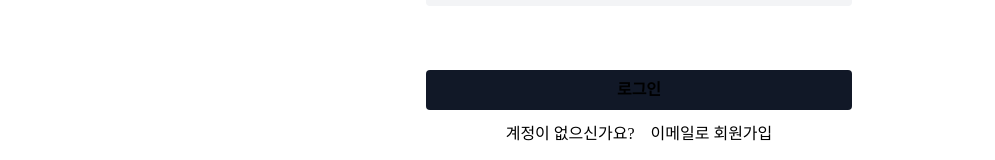
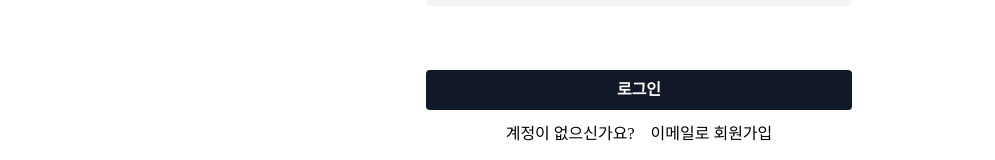
Before and after one commit to subinsad/KDT_FE_MINI_Team2, a React (Vite) app: page /signin in a window 1280 px wide. Shown: the part 326-486 px from the top of the page, without its empty margins (1-996 px from the left). Built offline with nearby package versions, Linux system fonts and the light colour scheme.

Commit message:
style : 색추가

```diff
--- a/src/components/Form/Input.jsx
+++ b/src/components/Form/Input.jsx
@@ -5,7 +5,7 @@ function Input({ text, placeholder, className, ...props }) {
         <>
             <p className="mb-1 font-light text-sm text-slate-600">{text}</p>
             <input
-                className={`bg-gray-100 w-full py-3 px-4 font-light rounded ${className}`}
+                className={`bg-gray-100 py-3 px-4 font-light rounded ${className}`}
                 placeholder={placeholder}
                 {...props}
             />
--- a/src/components/SearchBar.jsx
+++ b/src/components/SearchBar.jsx
@@ -4,13 +4,14 @@ import React, { useState } from 'react';
 import DatePicker from 'react-datepicker';
 
 import 'react-datepicker/dist/react-datepicker.css';
+import Button from './Common/Button';
 
 function SearchBar() {
     const [startDate, setStartDate] = useState(new Date());
     const [endDate, setEndDate] = useState(new Date());
     return (
         <div className="flex">
-            <Input placeholder="지역명 입력" />
+            <Input placeholder="지역명 입력" className="w-4/12" />
             <DatePicker
                 selected={startDate}
                 onChange={(date) => setStartDate(date)}
@@ -19,6 +20,7 @@ function SearchBar() {
                 selected={endDate}
                 onChange={(date) => setEndDate(date)}
             />
+            <Button text="검색" className="text-white bg-black" />
         </div>
     );
 }
--- a/src/pages/SignInPage.jsx
+++ b/src/pages/SignInPage.jsx
@@ -23,7 +23,10 @@ export default function SignInPage() {
                 </form>
 
                 <div className="flex flex-col items-center w-full ">
-                    <Button className="bg-gray-900 mb-4 w-full" text="로그인" />
+                    <Button
+                        className="bg-gray-900 text-white mb-4 w-full"
+                        text="로그인"
+                    />
                     <div className="flex gap-4 font-light">
                         <p>계정이 없으신가요?</p>
                         <Link> 이메일로 회원가입</Link>
--- a/src/pages/SignUpPage.jsx
+++ b/src/pages/SignUpPage.jsx
@@ -31,7 +31,7 @@ export default function SignUpPage() {
 
                 <div className="flex flex-col items-center w-full ">
                     <Button
-                        className="bg-gray-900 mb-4 w-full"
+                        className="bg-gray-900 text-white mb-4 w-full"
                         text="회원가입"
                     />
                 </div>
```
Also changed, not shown: src/components/Common/button.jsx (+3 -4 lines).
